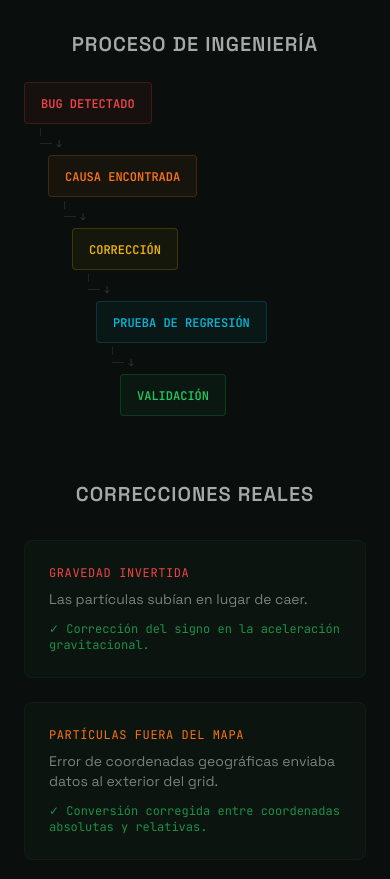
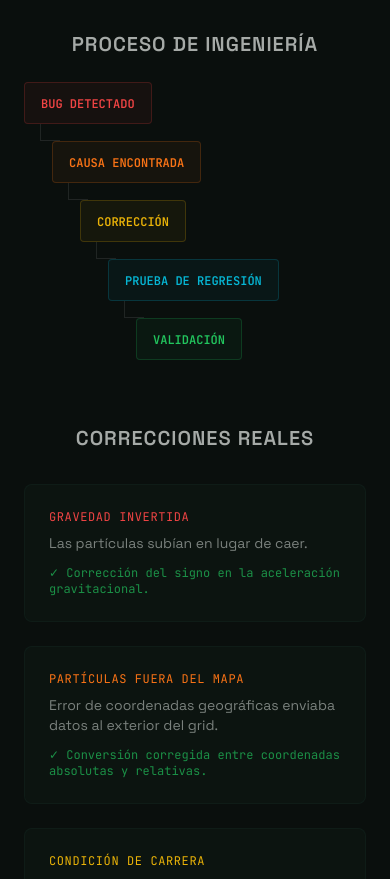
Before and after one commit to pepehalfonso/precisur-web, a Next.js app: page / in a window 390 px wide. Shown: the part 7960-8839 px from the top of the page. Built offline with nearby package versions, Linux system fonts and the light colour scheme.

Commit message:
fix: proceso ingenieria escalera real con conectores L en mobile

```diff
--- a/src/sections/Evidencia.tsx
+++ b/src/sections/Evidencia.tsx
@@ -92,26 +92,25 @@ export default function Evidencia() {
             <h3 className="font-heading text-xl font-semibold text-foreground/70 mb-6 text-center uppercase tracking-wider">
               Proceso de Ingeniería
             </h3>
-            {/* Mobile: vertical staircase */}
+            {/* Mobile: staircase */}
             <div className="md:hidden flex flex-col">
               {timeline.map((item, i) => (
                 <div key={i}>
-                  <div className="flex items-center" style={{ marginLeft: `${i * 24}px` }}>
+                  {/* Step box */}
+                  <div style={{ marginLeft: `${i * 28}px` }}>
                     <div
-                      className={`px-4 py-2 rounded border border-current/20 bg-current/5 ${item.color}`}
+                      className={`inline-block px-4 py-2 rounded border border-current/20 bg-current/5 ${item.color}`}
                     >
                       <span className="text-xs font-mono font-semibold">
                         {item.step}
                       </span>
                     </div>
                   </div>
+                  {/* Connector: vertical line + horizontal line to next step */}
                   {i < timeline.length - 1 && (
-                    <div style={{ marginLeft: `${i * 24 + 16}px` }} className="flex flex-col items-start py-1">
-                      <div className="w-px h-2 bg-foreground/10" />
-                      <div className="flex items-center gap-1">
-                        <div className="w-3 h-px bg-foreground/10" />
-                        <span className="text-foreground/20 text-[10px]">↓</span>
-                      </div>
+                    <div style={{ marginLeft: `${i * 28 + 16}px` }} className="flex flex-col items-start">
+                      <div className="w-px h-4 bg-foreground/10" />
+                      <div className="w-5 h-px bg-foreground/10" />
                     </div>
                   )}
                 </div>
```
